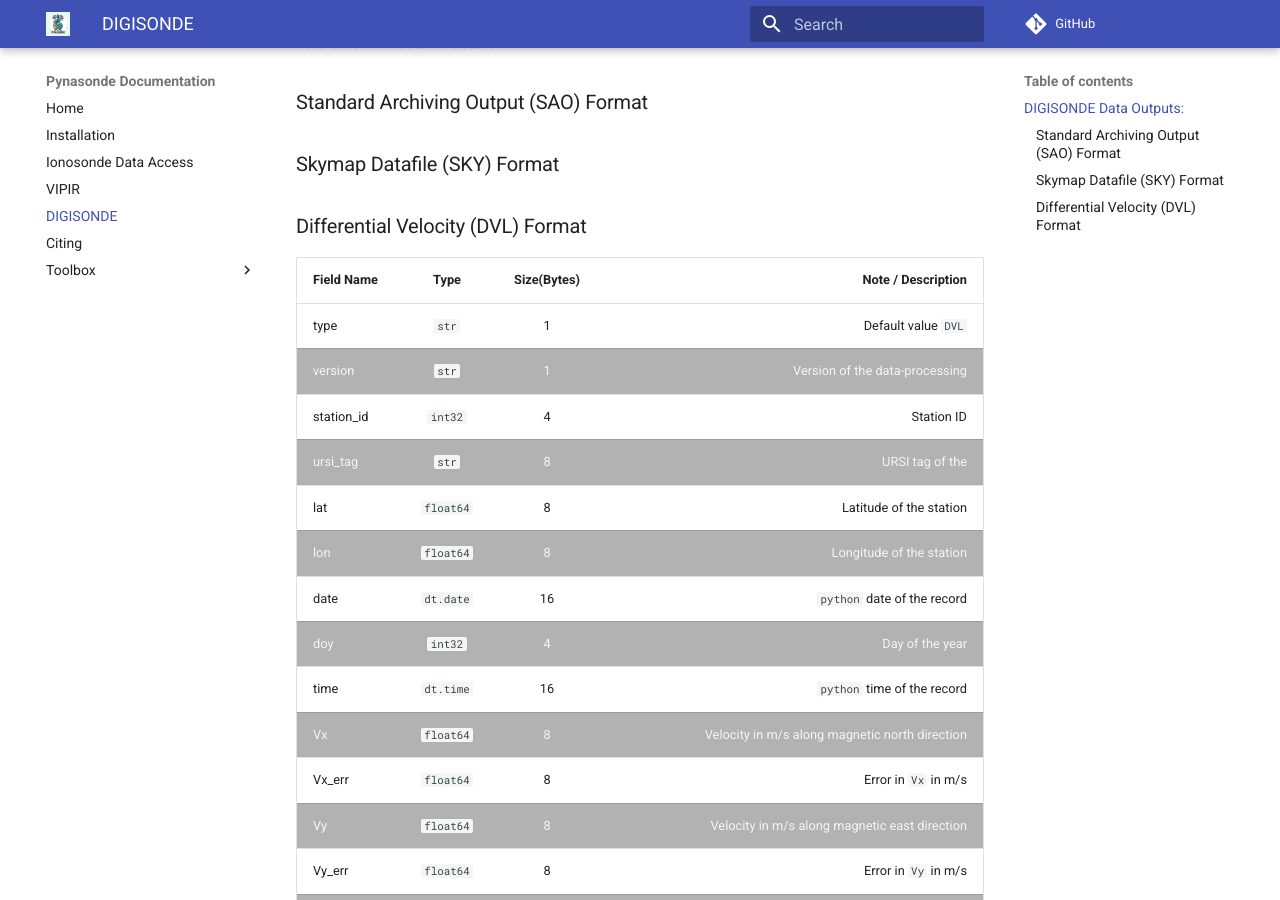
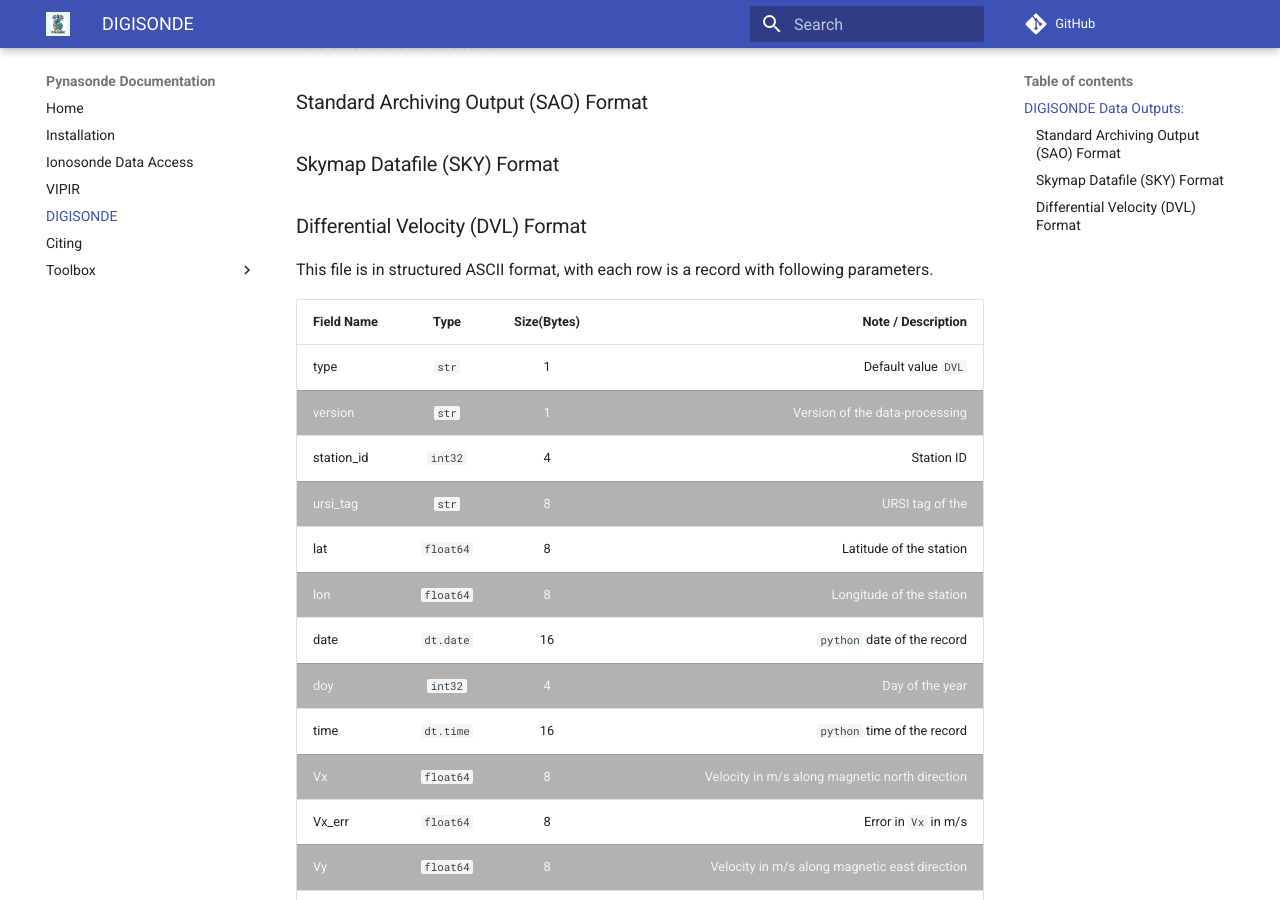
Before and after one commit to shibaji7/pynasonde, an MkDocs documentation site: the page built from docs/user/digisonde.md, in a window 1280 px wide and 900 px high, scrolled down 1463 px. Built offline with MkDocs 1.6.1 and Material for MkDocs 9.7.7, drawn with Linux system fonts in a browser that asks for light colours; comment, search, counter and statistics services are not loaded.

Commit message:
Updated Digisonde documentation

```diff
--- a/docs/user/digisonde.md
+++ b/docs/user/digisonde.md
@@ -54,6 +54,7 @@ All these files are either a custom binary format or structured ASCII formats. S
 ### Skymap Datafile (SKY) Format
 
 ### Differential Velocity (DVL) Format
+This file is in structured ASCII format, with each row is a record with following parameters.
 
 | Field Name              | Type     | Size(Bytes) | Note / Description  |
 | :---------------- | :------: | :------: | ----: |
```
